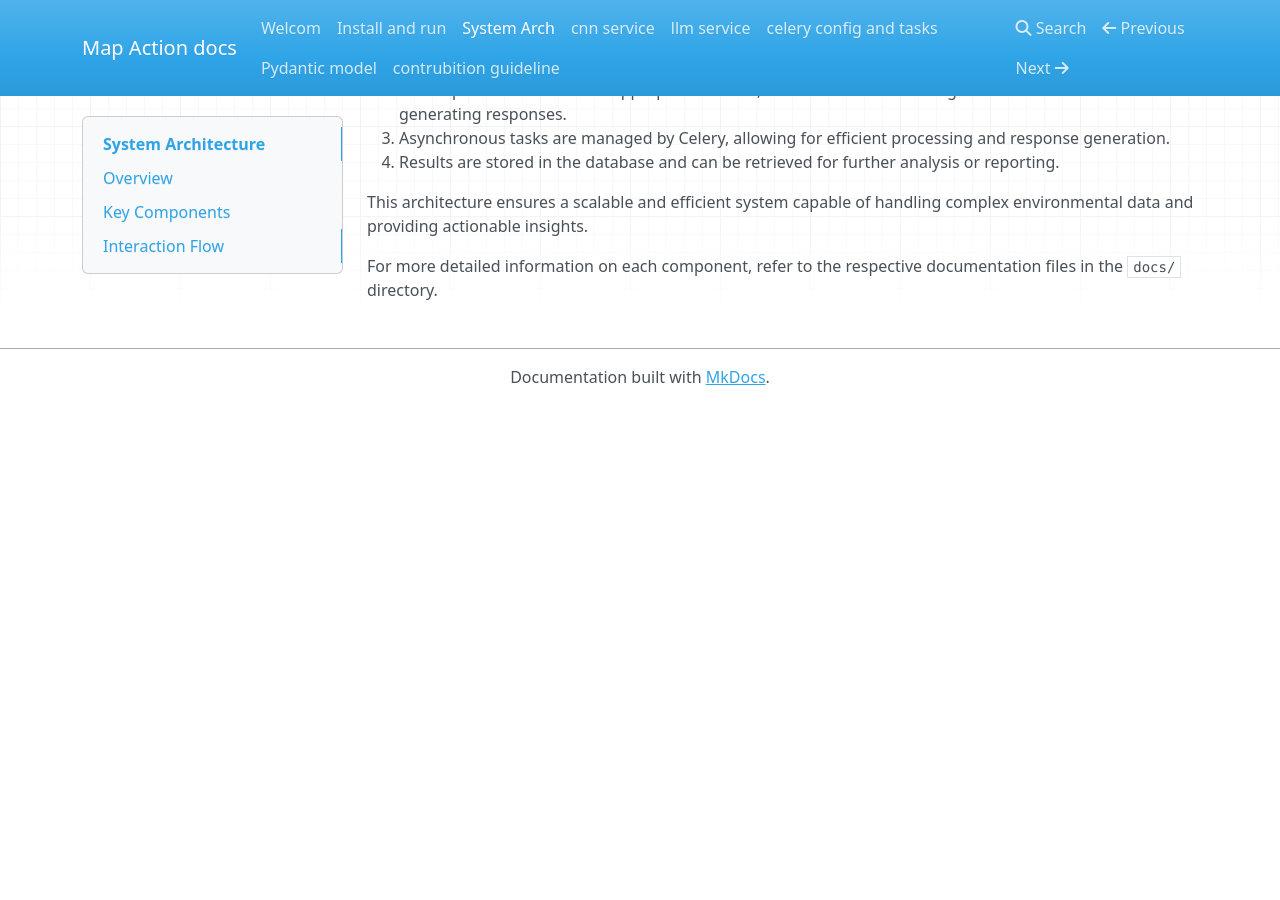
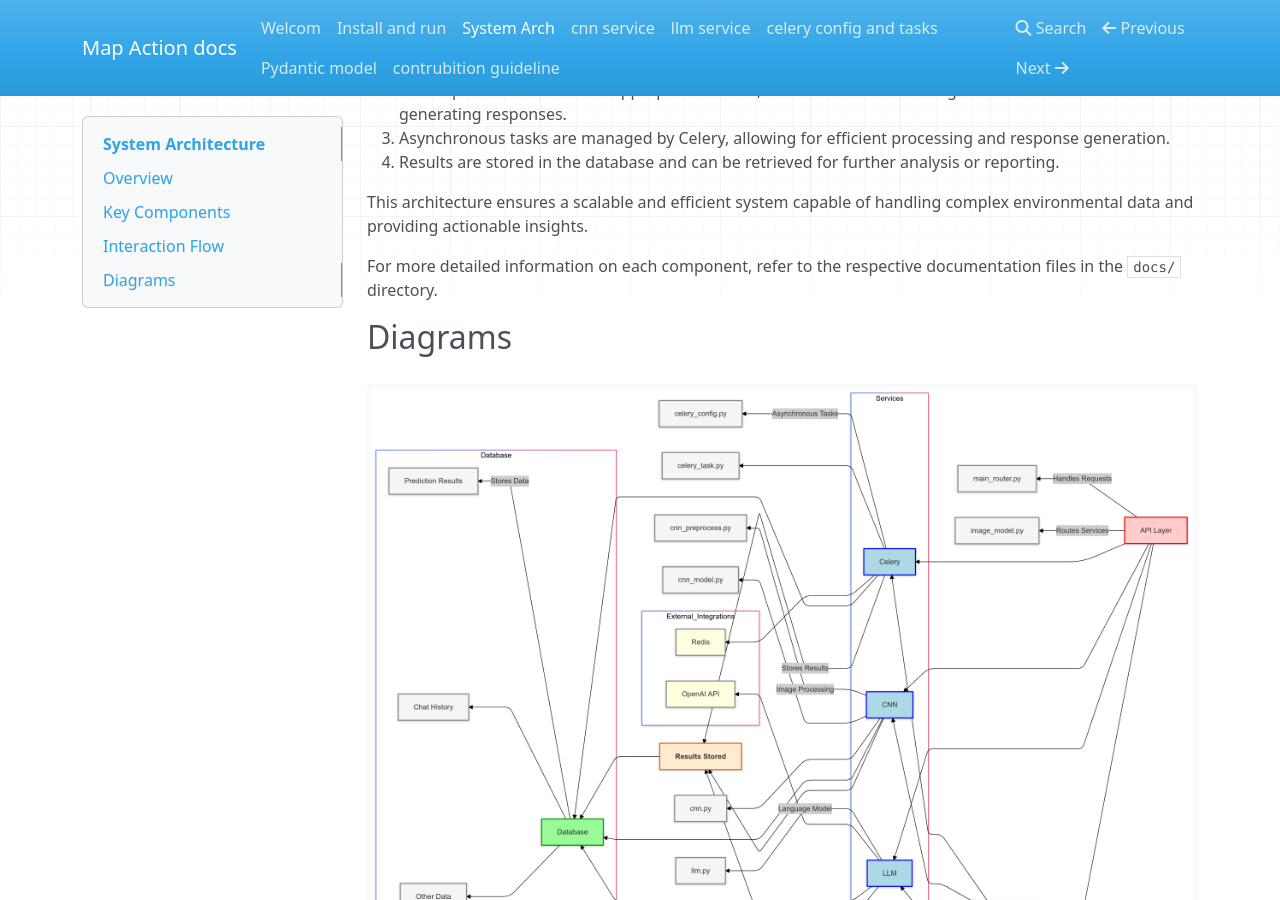
Before and after one commit to 223MapAction/Model_deploy, an MkDocs documentation site: the page built from docs/system-arch.md, in a window 1280 px wide and 900 px high, scrolled down 900 px. Built offline with MkDocs 1.6.1, drawn with Linux system fonts in a browser that asks for light colours; nearby versions of some CDN libraries; before the commit the page ends 1305 px from its top, so only the background shows below that.

Commit message:
Add system arch graph

```diff
--- a/docs/system-arch.md
+++ b/docs/system-arch.md
@@ -41,3 +41,7 @@ The Map Action project is designed to leverage mapping technology and machine le
 This architecture ensures a scalable and efficient system capable of handling complex environmental data and providing actionable insights.
 
 For more detailed information on each component, refer to the respective documentation files in the `docs/` directory.
+
+## Diagrams
+
+![System Architecture Diagram](system_arch.png)
```
Also changed, not shown: docs/system_arch.png (added).
